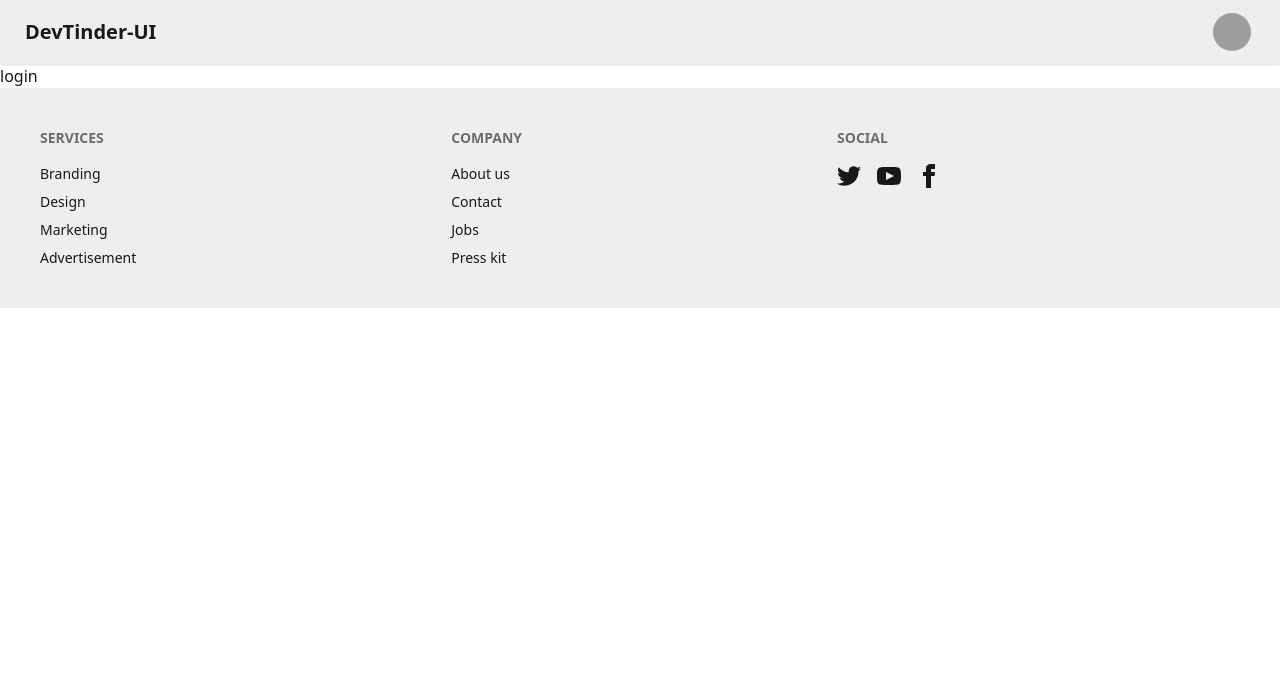
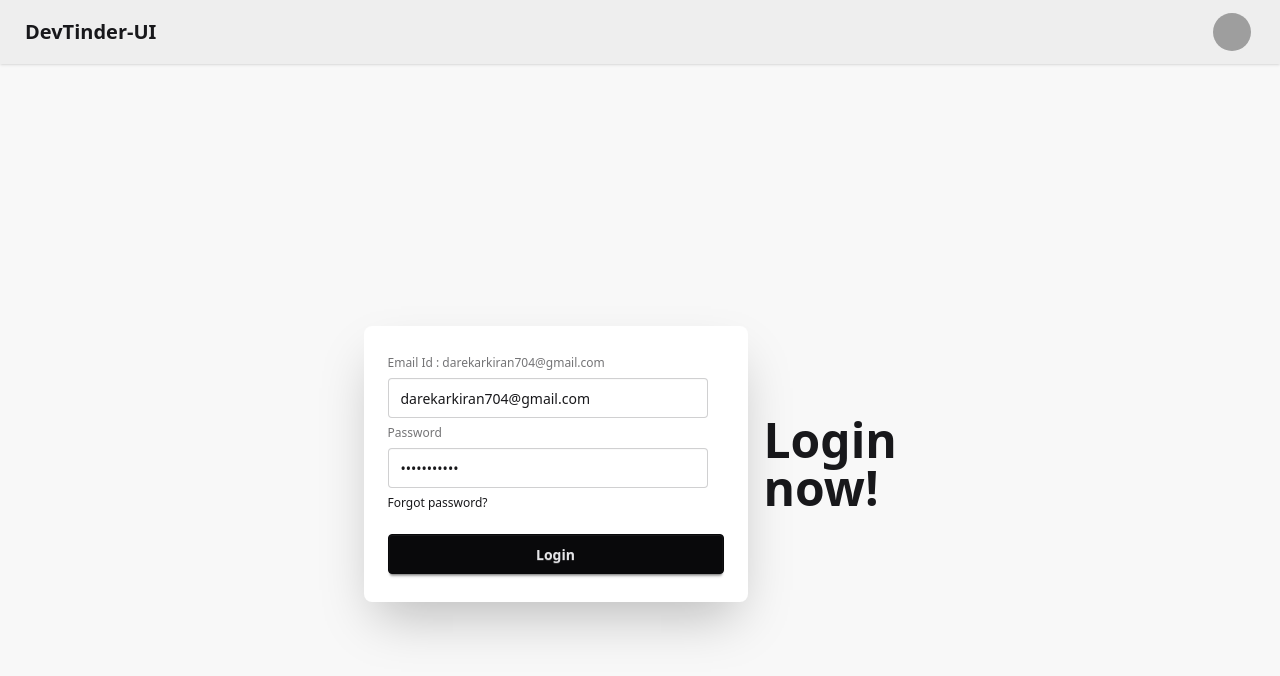
Before and after one commit to KiranDarekar/devTinder-web, a React (Vite) app: page /login in a window 1280 px wide. Shown: the top 676 px of the page. Built offline with nearby package versions, Linux system fonts and the light colour scheme; grey boxes are pictures that could not be loaded.

Commit message:
login window Created

```diff
--- a/package.json
+++ b/package.json
@@ -11,6 +11,7 @@
   },
   "dependencies": {
     "@tailwindcss/vite": "^4.1.11",
+    "axios": "^1.10.0",
     "d": "^1.0.2",
     "react": "^19.1.0",
     "react-dom": "^19.1.0",
--- a/src/Login.jsx
+++ b/src/Login.jsx
@@ -1,7 +1,42 @@
-import React from 'react'
+import axios from 'axios';
+import { useState } from 'react'
 
 export const Login = () => {
+  const [emailId, setEmailId] = useState("darekarkiran704@gmail.com");
+  const [password, setPassword] = useState("Kiran###007");
+
+  const handleLogin = async () =>{
+    try {
+      const res = await axios.post("http://localhost:3000/login", {
+            emailId,
+            password
+          }, { withCredentials: true });
+
+          console.log(res);
+    } catch (error) {
+      console.error(error)
+    }
+
+  }
   return (
-    <div>login</div>
+    <div className="hero bg-base-200 min-h-screen">
+      <div className="hero-content flex-col lg:flex-row-reverse">
+        <div className="text-center lg:text-left">
+          <h1 className="text-5xl font-bold">Login now!</h1>
+        </div>
+        <div className="card bg-base-100 w-full max-w-sm shrink-0 shadow-2xl">
+          <div className="card-body">
+            <fieldset className="fieldset">
+              <label className="label">Email Id : {emailId}</label>
+              <input type="text" value={emailId} onChange={(e)=> setEmailId(e.target.value)} className="input" placeholder="Email" />
+              <label className="label">Password</label>
+              <input type="password" value={password} onChange={(e)=> setPassword(e.target.value)} className="input" placeholder="Password" />
+              <div><a className="link link-hover">Forgot password?</a></div>
+              <button className="btn btn-neutral mt-4" onClick={handleLogin}>Login</button>
+            </fieldset>
+          </div>
+        </div>
+      </div>
+    </div>
   )
 }
```
Also changed, not shown: 1 other file (tests, documents, lock files or other folders).
